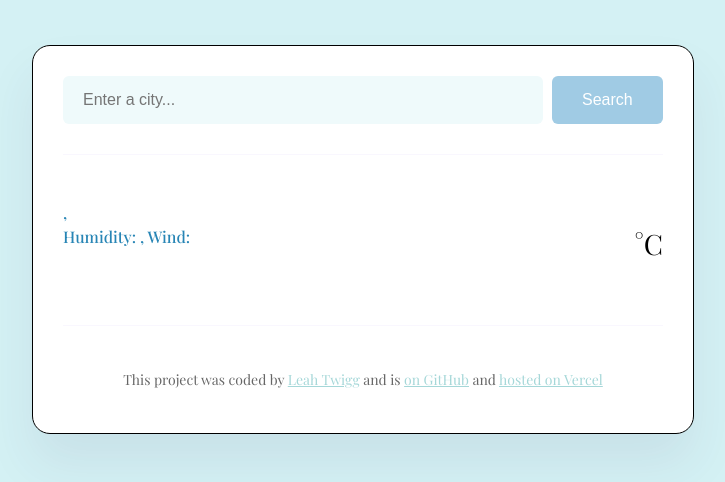
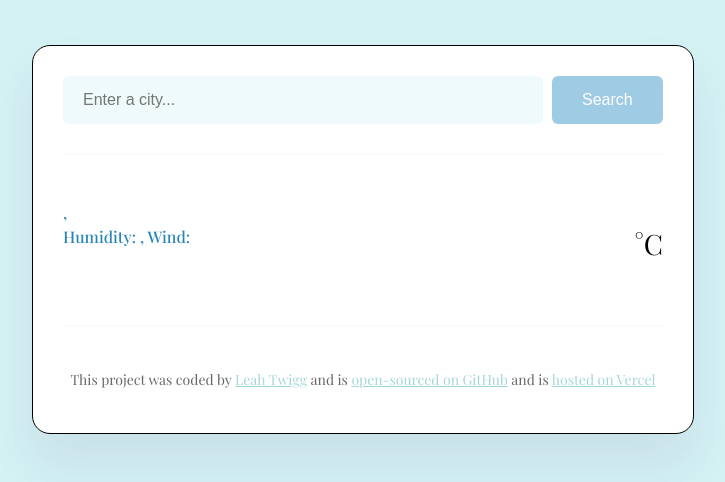
Before and after one commit to lea-bee/weather-project, a website built with Parcel: page index.html in a window 1280 px wide. Shown: the whole page, without its empty margins (277-1002 px from the left). Built offline with nearby package versions, Linux system fonts and the light colour scheme; no server answers.

Commit message:
Updated links

```diff
--- a/index.html
+++ b/index.html
@@ -53,9 +53,9 @@
           <a href="https://github.com/lea-bee" target="_blank">Leah Twigg</a>
           and is
           <a href="https://github.com/lea-bee/weather-project" target="_blank">
-            on GitHub</a
+            open-sourced on GitHub</a
           >
-          and
+          and is
           <a
             href="https://weather-project-delta-five.vercel.app/"
             target="_blank"
```
